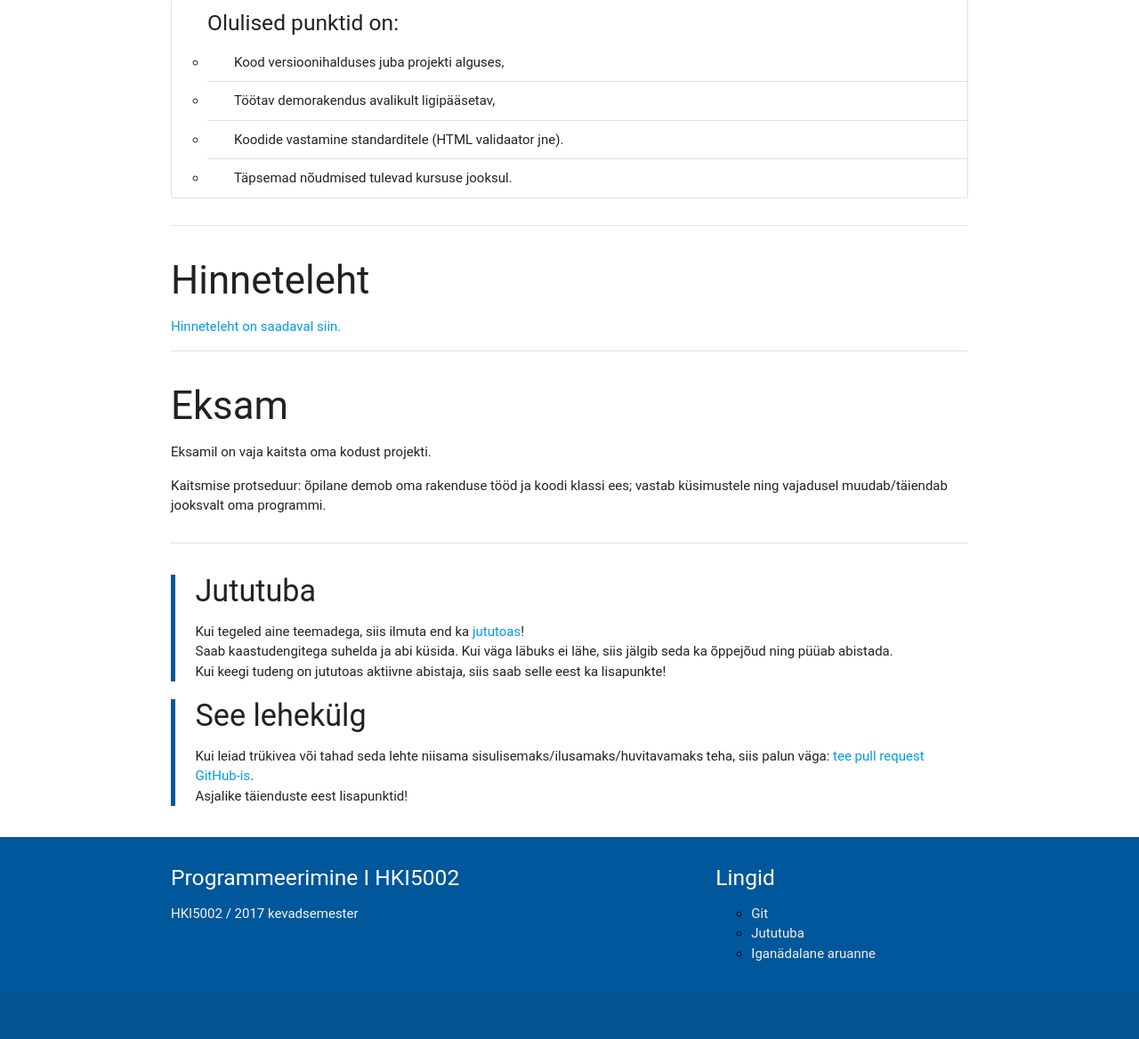
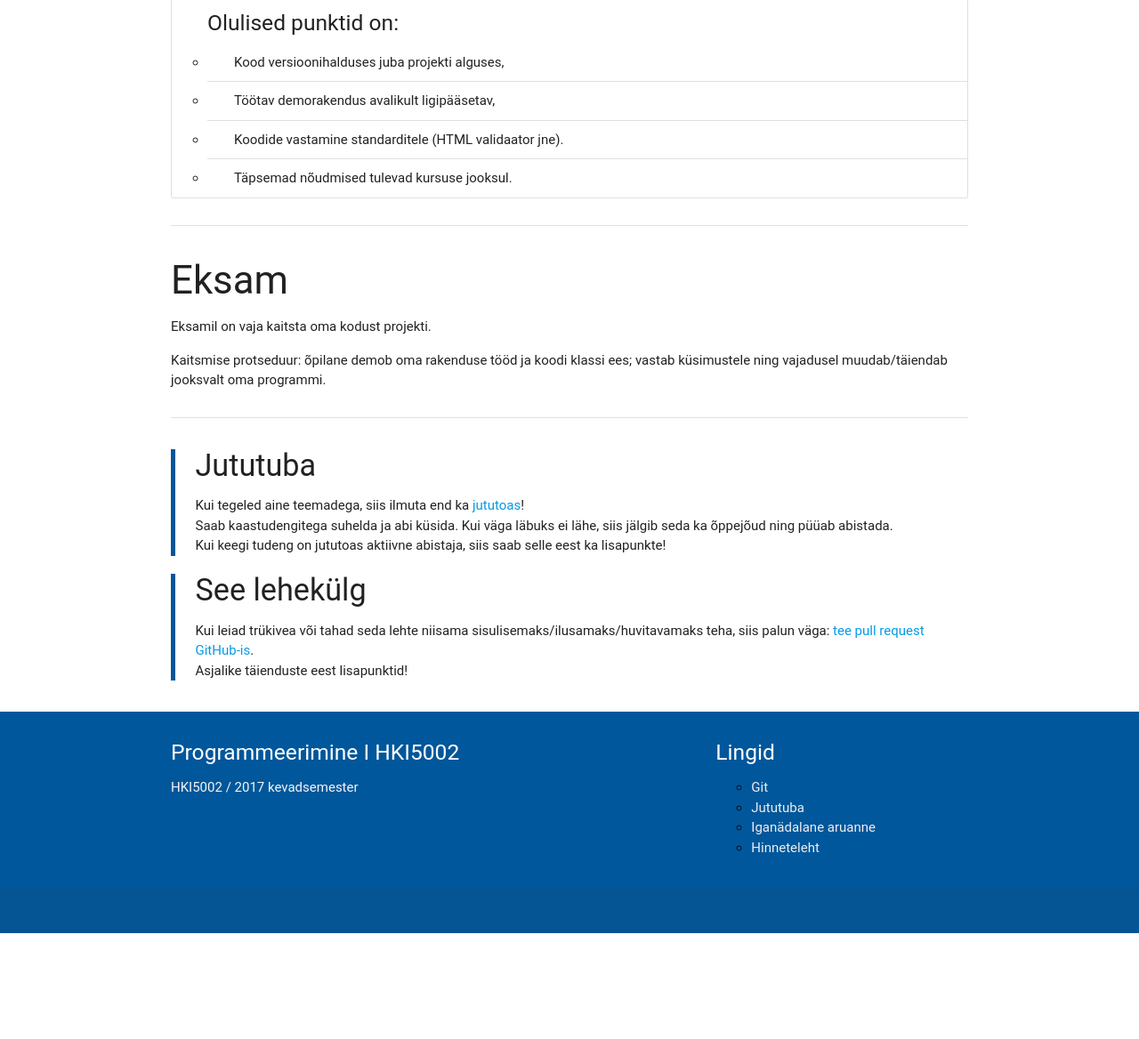
Before and after one commit to mangus/hki5002, a PHP site: page / in a window 1280 px wide. Shown: the part 1420-2588 px from the top of the page at 89% size. After the commit the page ends 2469 px from the top, so only its background shows below. Run offline with PHP 8.4, Linux system fonts and the light colour scheme; some web fonts are replaced.

Commit message:
Hinnetelehe link footerisse

```diff
--- a/index.php
+++ b/index.php
@@ -130,12 +130,6 @@
     </div>
     <div class="divider"></div>
     <div class="section">
-        <h3>Hinneteleht</h3>
-        <a href="https://docs.google.com/spreadsheets/d/1qqHICT7NxG3EAAfX8XBeRQgDtp7vDHuxpE6ZyeM8lEA/edit#gid=0">Hinneteleht on saadaval siin.</a>
-    </div>
-
-    <div class="divider"></div>
-    <div class="section">
         <h3>Eksam</h3>
         <p>Eksamil on vaja kaitsta oma kodust projekti.</p>
         <p>Kaitsmise protseduur: õpilane demob oma rakenduse tööd ja koodi klassi ees; vastab küsimustele ning vajadusel muudab/täiendab jooksvalt oma programmi.</p>
@@ -177,6 +171,7 @@
                     <li><a class="grey-text text-lighten-3" target="_blank" href="https://github.com/mangus/hki5002">Git</a></li>
                     <li><a class="grey-text text-lighten-3" target="_blank" href="https://gitter.im/hki5002/">Jututuba</a></li>
                     <li><a class="grey-text text-lighten-3" target="_blank" href="https://goo.gl/forms/Rudiu48mBe9WjrfI3">Iganädalane aruanne</a></li>
+                    <li><a class="grey-text text-lighten-3" target="_blank" href="https://docs.google.com/spreadsheets/d/1qqHICT7NxG3EAAfX8XBeRQgDtp7vDHuxpE6ZyeM8lEA/edit#gid=0">Hinneteleht</a></li>
                 </ul>
             </div>
         </div>
```
